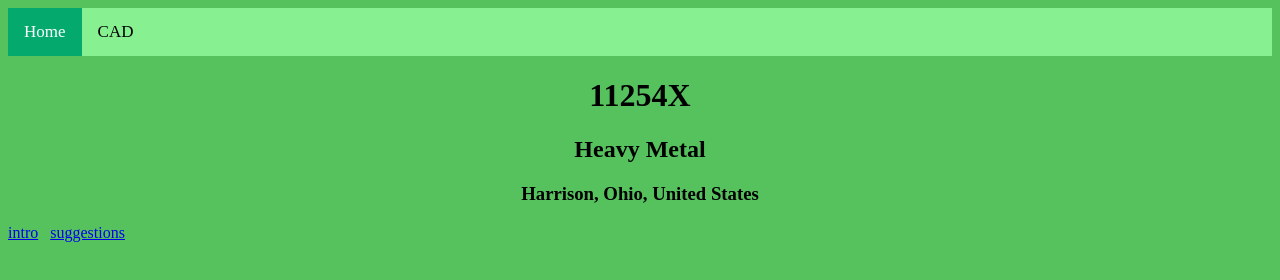
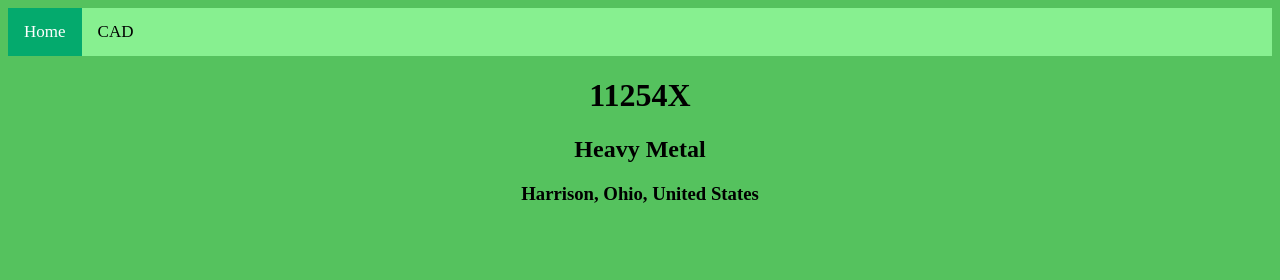
Before and after one commit to 11254X-Harrison-VEX/website, a plain HTML site: page index.html in a window 1280 px wide. Drawn offline with Linux system fonts and the light colour scheme.

Commit message:
removed links

```diff
--- a/index.html
+++ b/index.html
@@ -22,9 +22,6 @@
     <h3>Harrison, Ohio, United States</h3>
     </div>
 
-    <a href="/forms/intro.html">intro</a> &NonBreakingSpace;
-    <a href="/forms/suggestions.html">suggestions</a>
-
 </body>
 
 </html>
```
